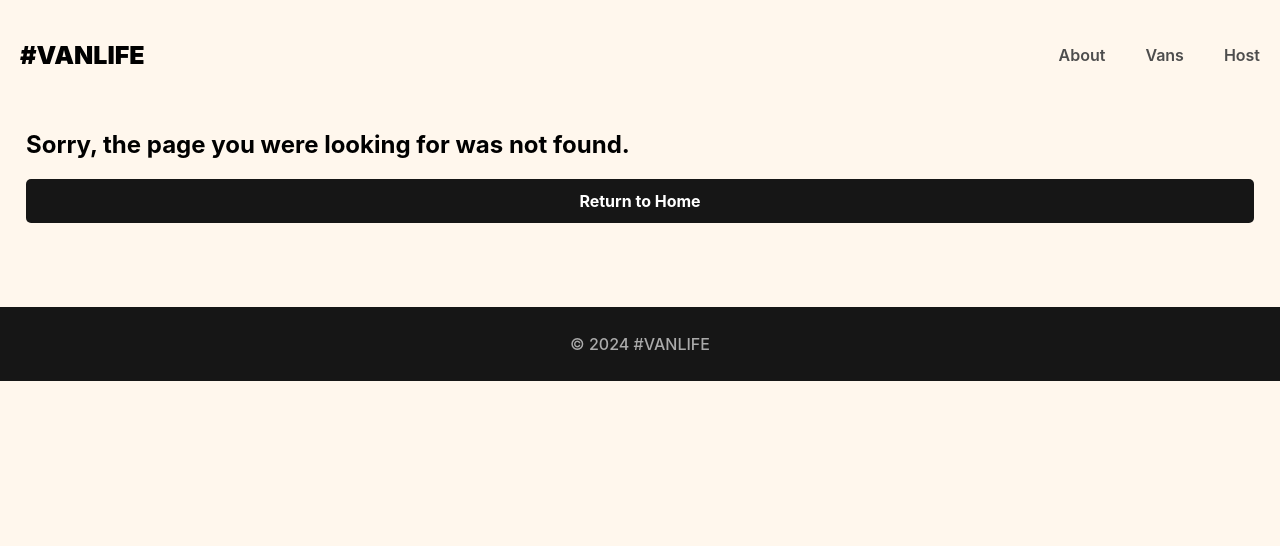
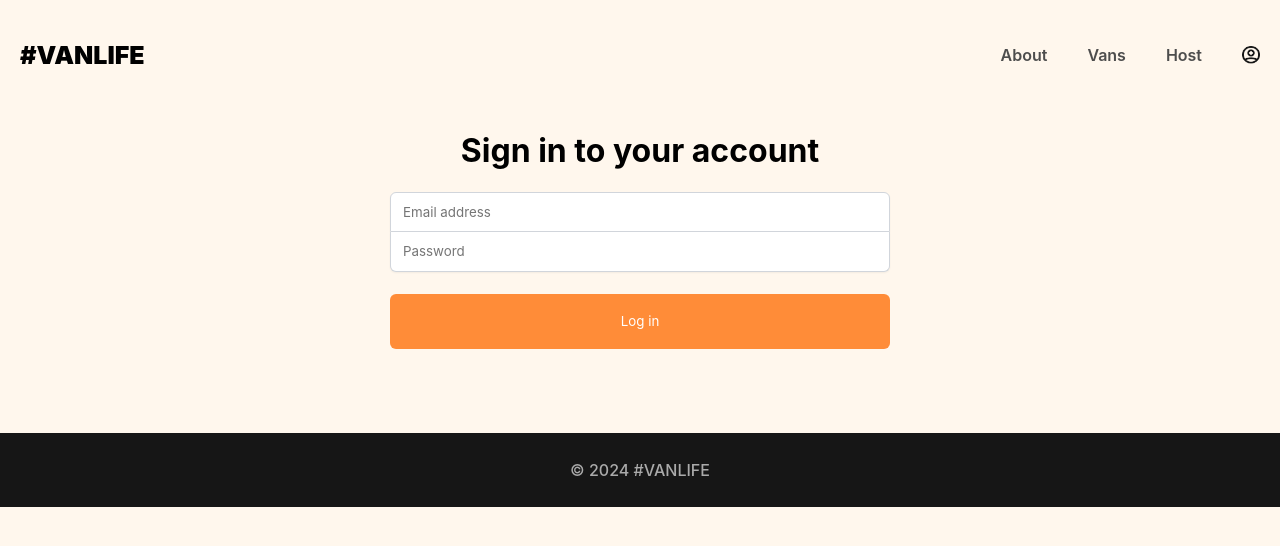
Before and after one commit to jessicasantosb/van-life, a React (Vite) app: page /login in a window 1280 px wide. Before the commit this address had no page. Shown: the top 546 px of the page. Built offline with nearby package versions, Linux system fonts and the light colour scheme; what miragejs would draw is missing.

Commit message:
Feat: create Login route

```diff
--- a/src/App.css
+++ b/src/App.css
@@ -55,6 +55,20 @@
 header a:hover {
   color: #161616;
   text-decoration: underline;
+}
+
+header .login-icon {
+  height: 18px;
+  width: 18px;
+}
+
+header .login-link {
+  display: inline-flex;
+  align-items: center;
+}
+
+nav {
+  display: flex;
 }
 
 main {
@@ -473,3 +487,49 @@
   background-color: #161616;
   color: white;
 }
+
+.login-container {
+  display: flex;
+  flex-direction: column;
+  align-items: center;
+  padding-inline: 27px;
+}
+
+.login-form {
+  display: flex;
+  flex-direction: column;
+  width: 100%;
+  max-width: 500px;
+}
+
+.login-form>input {
+  border: 1px solid rgba(209, 213, 219);
+  height: 40px;
+  text-indent: 10px;
+  font-family: "Inter", sans-serif;
+  box-shadow: 0px 1px 2px rgba(0, 0, 0, 0.05);
+  font-weight: 400;
+}
+
+.login-form>input:focus {
+  outline: none;
+}
+
+.login-form>input:first-of-type {
+  border-radius: 6px 6px 0px 0px;
+}
+
+.login-form>input:last-of-type {
+  border-radius: 0px 0px 6px 6px;
+  border-top: none;
+}
+
+.login-form>button {
+  background-color: #FF8C38;
+  border: none;
+  border-radius: 6px;
+  height: 55px;
+  margin-top: 22px;
+  color: white;
+  font-family: "Inter", sans-serif;
+}
--- a/src/components/Header.jsx
+++ b/src/components/Header.jsx
@@ -1,5 +1,6 @@
 import React from 'react';
 import { Link, NavLink } from 'react-router-dom';
+import avatar from '../assets/avatar-icon.png';
 
 function Header() {
   const activeLink = {
@@ -23,6 +24,9 @@
         <NavLink to={'host'} style={({ isActive }) => (isActive ? activeLink : null)}>
           Host
         </NavLink>
+        <Link to='login' className='login-link'>
+          <img src={avatar} className='login-icon' />
+        </Link>
       </nav>
     </header>
   );
--- /dev/null
+++ b/src/pages/Login.jsx
@@ -0,0 +1,43 @@
+import React from 'react';
+
+function Login() {
+  const [loginFormData, setLoginFormData] = React.useState({ email: '', password: '' });
+
+  function handleSubmit(e) {
+    e.preventDefault();
+    console.log(loginFormData);
+  }
+
+  function handleChange(e) {
+    const { name, value } = e.target;
+    setLoginFormData((prev) => ({
+      ...prev,
+      [name]: value,
+    }));
+  }
+
+  return (
+    <div className='login-container'>
+      <h1>Sign in to your account</h1>
+      <form onSubmit={handleSubmit} className='login-form'>
+        <input
+          name='email'
+          onChange={handleChange}
+          type='email'
+          placeholder='Email address'
+          value={loginFormData.email}
+        />
+        <input
+          name='password'
+          onChange={handleChange}
+          type='password'
+          placeholder='Password'
+          value={loginFormData.password}
+        />
+        <button>Log in</button>
+      </form>
+    </div>
+  );
+}
+
+export default Login;
--- a/src/server/server.js
+++ b/src/server/server.js
@@ -74,8 +74,8 @@
     // this.timing = 2000;
 
     this.get('/vans', (schema, request) => {
-      return new Response(400, {}, { error: 'Error fetching data' });
-      // return schema.vans.all()
+      // return new Response(400, {}, { error: 'Error fetching data' });
+      return schema.vans.all()
     });
 
     this.get('/vans/:id', (schema, request) => {
```
Also changed, not shown: src/App.jsx (+8 -2 lines), src/assets/avatar-icon.png (added).
